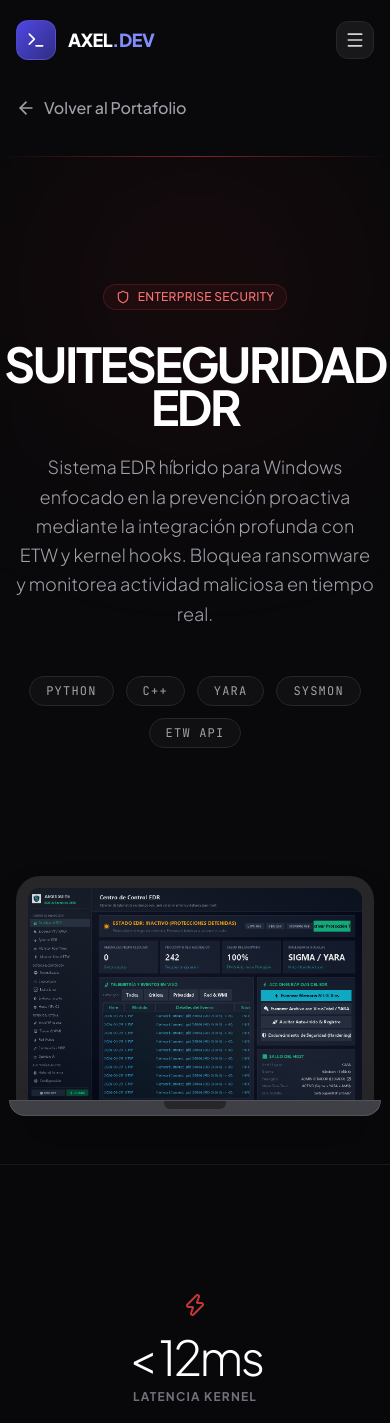
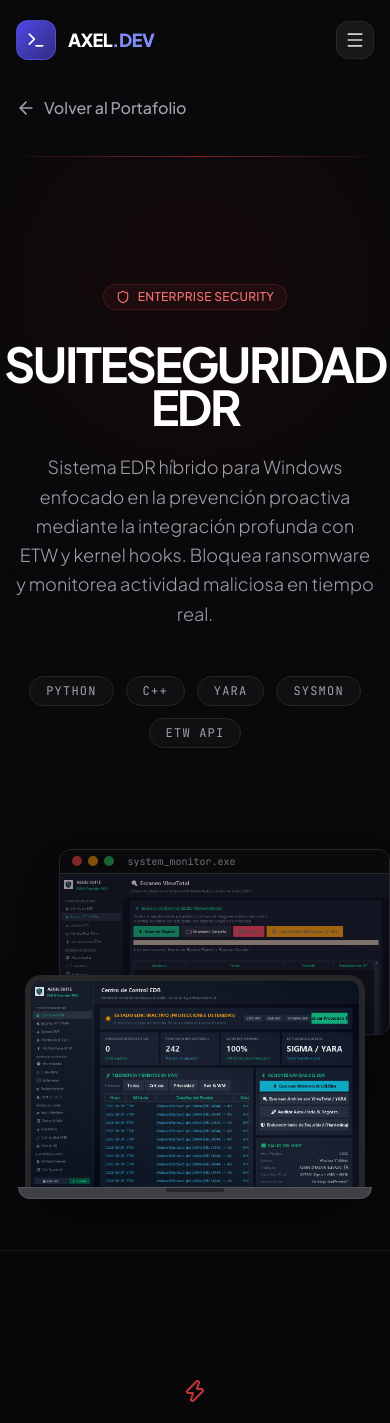
Before and after one commit to Axl07s/portfolio-axel, a React (Vite) app: page /project/suiteseguridad in a window 390 px wide. Shown: the top 1423 px of the page. Built offline with nearby package versions, Linux system fonts and the light colour scheme.

Commit message:
feat: Add dual monitor 3d setup with hover effects

```diff
--- a/src/components/project-layouts/EnterpriseLayout.tsx
+++ b/src/components/project-layouts/EnterpriseLayout.tsx
@@ -51,22 +51,39 @@ export function EnterpriseLayout({ project }: { project: PersonalProject }) {
       </header>
 
       {/* Cinematic 3D Device Showcase */}
-      <section className="relative w-full max-w-6xl mx-auto px-4 py-12 md:py-20 z-20 perspective-[2000px]">
-        <div className="relative w-full aspect-[16/10] max-w-4xl mx-auto transform rotate-x-[12deg] hover:rotate-x-[0deg] hover:scale-[1.02] transition-all duration-700 ease-out group">
+      <section className="relative w-full max-w-6xl mx-auto px-4 py-12 md:py-32 z-20 perspective-[2000px] flex items-center justify-center min-h-[50vh] md:min-h-[80vh]">
+
+        {/* Floating External Monitor (Behind) */}
+        <div className="absolute top-[5%] right-[0%] md:right-[5%] w-[85%] md:w-[65%] aspect-video transform rotate-y-[-15deg] rotate-x-[5deg] translate-z-[-200px] hover:translate-z-[-100px] hover:rotate-y-[-5deg] transition-all duration-1000 ease-out group/monitor z-0">
+          <div className="w-full h-full bg-zinc-900 rounded-xl border border-zinc-800 shadow-2xl overflow-hidden relative">
+            {/* Window Top Bar */}
+            <div className="h-6 bg-zinc-950 border-b border-zinc-800 flex items-center px-3 gap-1.5">
+               <div className="w-2.5 h-2.5 rounded-full bg-red-500/50"></div>
+               <div className="w-2.5 h-2.5 rounded-full bg-amber-500/50"></div>
+               <div className="w-2.5 h-2.5 rounded-full bg-green-500/50"></div>
+               <div className="ml-2 text-[10px] text-zinc-500 font-mono">system_monitor.exe</div>
+            </div>
+            <img src="/projects/suitesecurity_02.png" alt="SuiteSeguridad Monitor" className="w-full h-[calc(100%-1.5rem)] object-cover object-left-top opacity-60 group-hover/monitor:opacity-90 transition-opacity duration-700" />
+            <div className="absolute inset-0 bg-red-500/5 mix-blend-overlay pointer-events-none"></div>
+          </div>
+        </div>
+
+        {/* Laptop (Foreground) */}
+        <div className="relative w-[95%] md:w-[75%] aspect-[16/10] max-w-4xl transform rotate-x-[12deg] rotate-y-[5deg] translate-z-[100px] hover:rotate-x-[0deg] hover:rotate-y-[0deg] hover:translate-z-[150px] transition-all duration-1000 ease-out group/laptop z-10 mt-24 md:mt-0 md:-ml-[20%]">
           {/* Subtle under-glow */}
-          <div className="absolute -inset-4 bg-red-500/20 blur-[80px] rounded-[3rem] opacity-0 group-hover:opacity-100 transition-opacity duration-1000 -z-10"></div>
+          <div className="absolute -inset-10 bg-red-500/20 blur-[100px] rounded-[3rem] opacity-0 group-hover/laptop:opacity-100 transition-opacity duration-1000 -z-10"></div>
 
           {/* Laptop Screen */}
-          <div className="relative w-full h-full bg-zinc-900 rounded-t-3xl border-[12px] border-zinc-800 border-b-0 overflow-hidden shadow-2xl z-10">
-            <img src="/projects/suitesecurity_01.png" alt="SuiteSeguridad UI" className="w-full h-full object-cover object-top opacity-90 group-hover:opacity-100 transition-opacity" />
+          <div className="relative w-full h-full bg-zinc-900 rounded-t-2xl md:rounded-t-3xl border-[6px] md:border-[12px] border-zinc-800 border-b-0 overflow-hidden shadow-[0_30px_60px_-10px_rgba(0,0,0,0.8)] z-10">
+            <img src="/projects/suitesecurity_01.png" alt="SuiteSeguridad UI" className="w-full h-full object-cover object-top opacity-90 group-hover/laptop:opacity-100 transition-opacity duration-700" />
 
             {/* Screen reflection */}
             <div className="absolute inset-0 bg-gradient-to-tr from-transparent via-white/5 to-transparent pointer-events-none"></div>
           </div>
 
           {/* Laptop Base */}
-          <div className="relative w-[104%] -ml-[2%] h-4 md:h-8 bg-zinc-700 rounded-b-2xl border border-zinc-600 shadow-[0_20px_50px_rgba(0,0,0,0.5)] z-20 flex justify-center">
-             <div className="w-1/6 h-2 bg-zinc-800 rounded-b-md"></div>
+          <div className="relative w-[104%] -ml-[2%] h-3 md:h-8 bg-zinc-700 rounded-b-xl md:rounded-b-2xl border border-zinc-600 shadow-[0_20px_50px_rgba(0,0,0,0.5)] z-20 flex justify-center">
+             <div className="w-1/6 h-1 md:h-2 bg-zinc-800 rounded-b-sm md:rounded-b-md"></div>
           </div>
         </div>
       </section>
```
